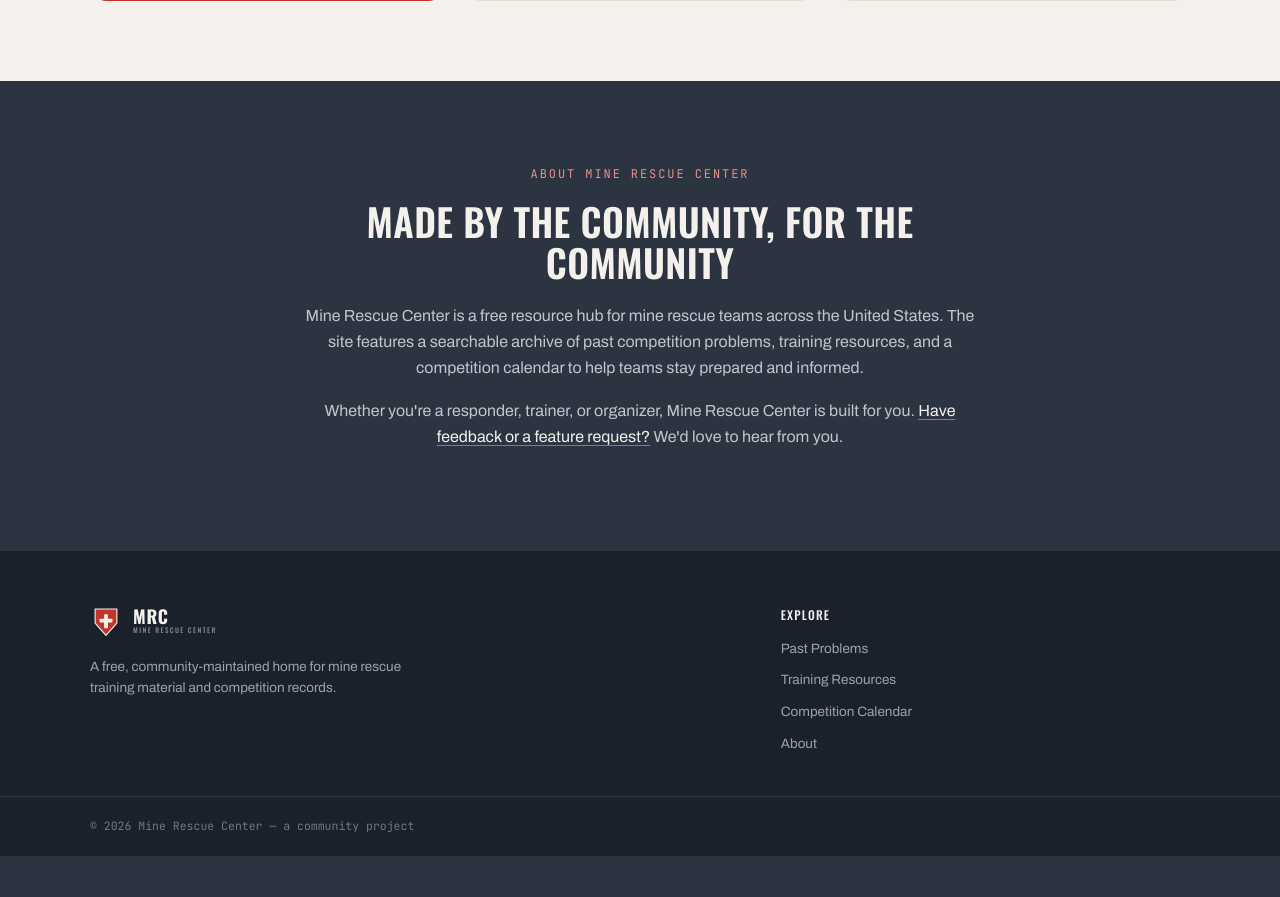
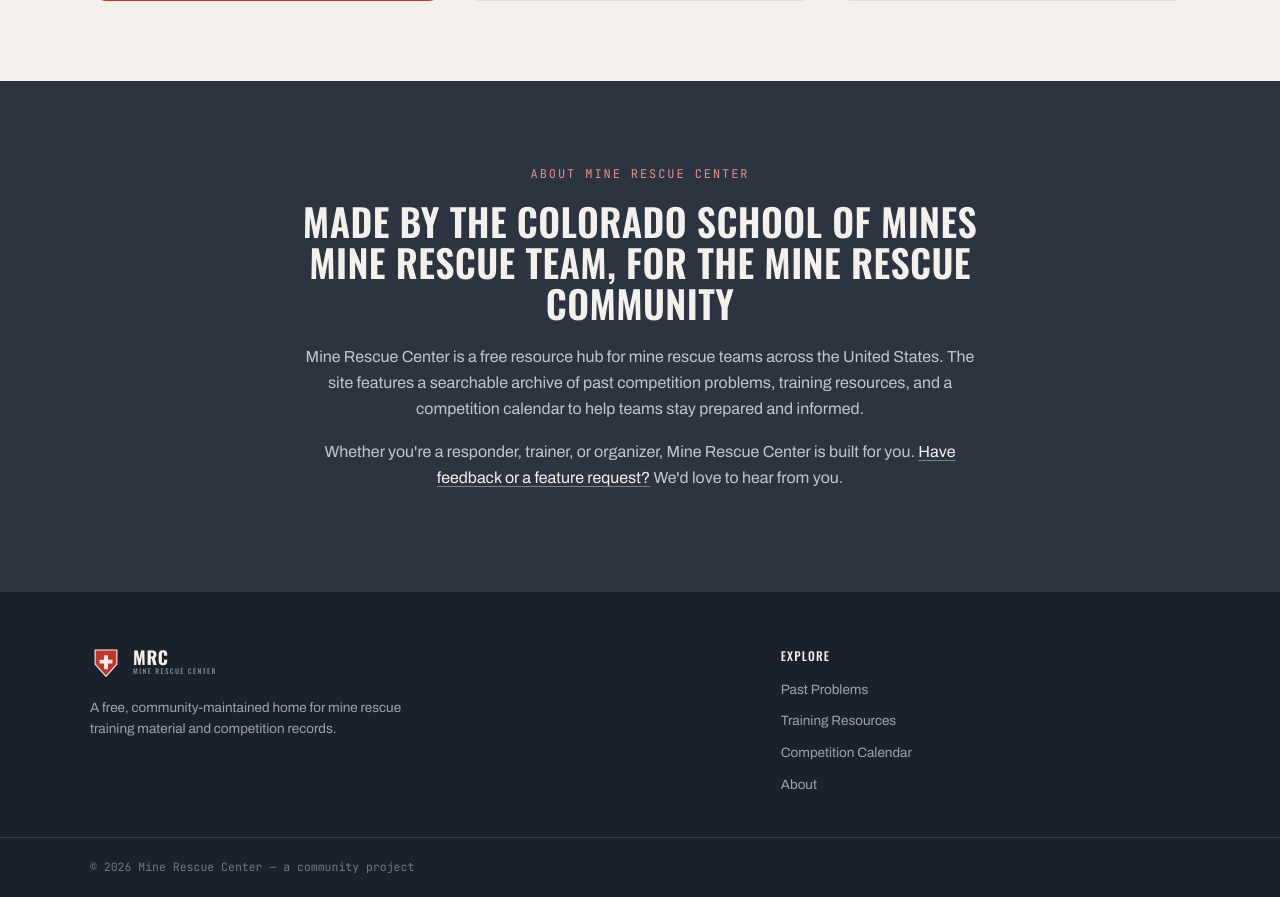
Before and after one commit to jakeolson657/Mine_Rescue_Center, a Django app: page / in a window 1280 px wide. Shown: the part 838-1735 px from the top of the page. Before the commit the page ends 1694 px from the top, so only its background shows below. Run offline with Django 5.2, Linux system fonts and the light colour scheme.

Commit message:
Credit the Colorado School of Mines Mine Rescue Team in the homepage About heading
Co-Authored-By: Claude Opus 5.5 <noreply@anthropic.com>

```diff
--- a/pages/templates/landing.html
+++ b/pages/templates/landing.html
@@ -212,7 +212,7 @@
     <div class="about-inner">
         <div>
             <div class="eyebrow">About Mine Rescue Center</div>
-            <h2>Made by the community, for the community</h2>
+            <h2>Made by the Colorado School of Mines Mine Rescue Team, for the mine rescue community</h2>
             <p>Mine Rescue Center is a free resource hub for mine rescue teams across the United States. The site features a searchable archive of past competition problems, training resources, and a competition calendar to help teams stay prepared and informed.</p>
             <p>Whether you're a responder, trainer, or organizer, Mine Rescue Center is built for you. <a href="{% url 'feedback' %}">Have feedback or a feature request?</a> We'd love to hear from you.</p>
         </div>
```
